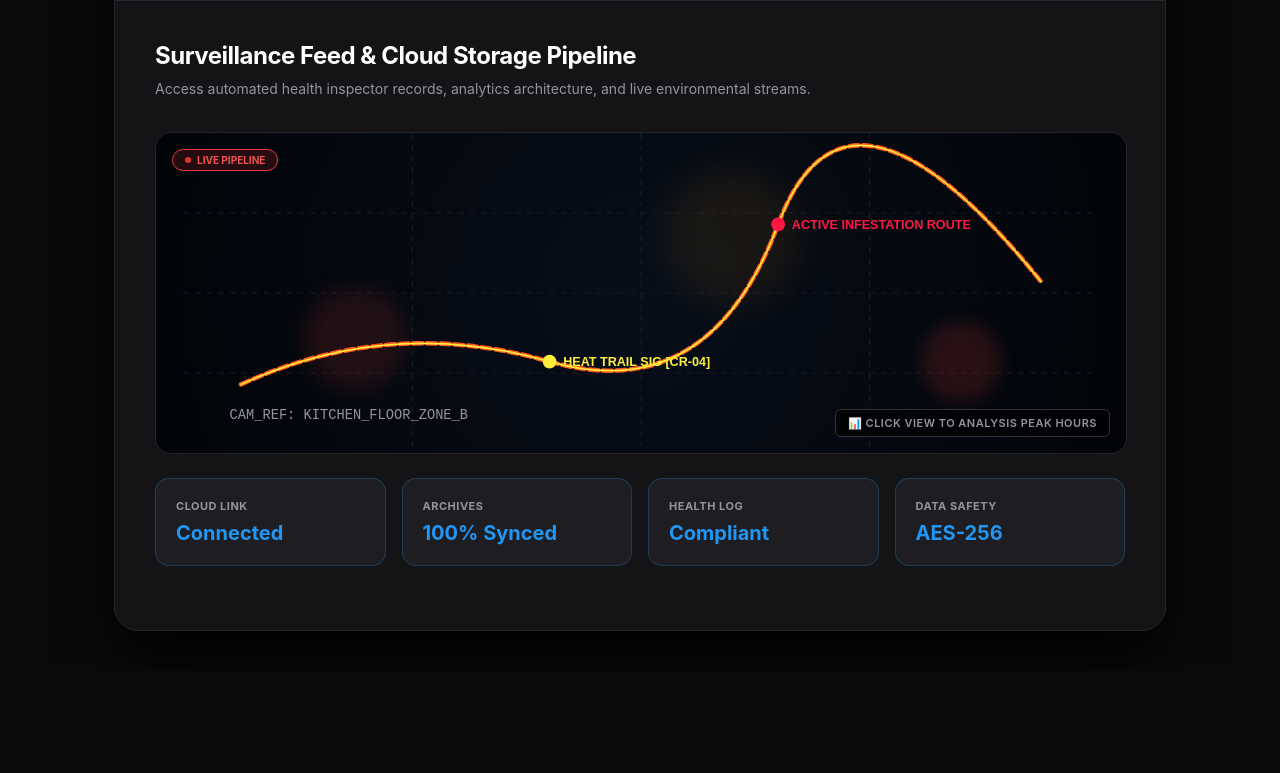
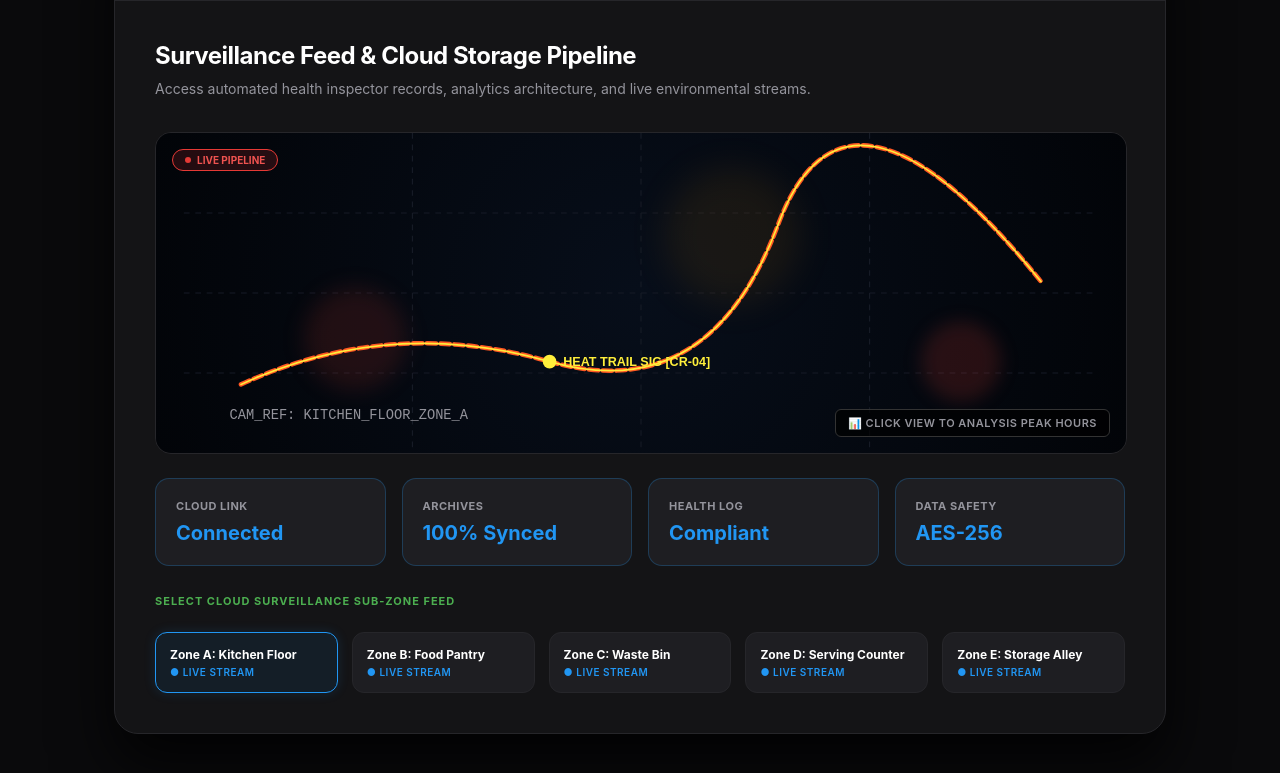
Before and after one commit to ngtl1118/super-pest-trap-web, a plain HTML site: page index.html in a window 1280 px wide. Both pictures are taken after a click on the button "👁️ LIVE CLOUD". Shown: the part 133-906 px from the top of the page. Before the commit the page ends 804 px from the top, so only its background shows below. Drawn offline with Linux system fonts and the light colour scheme.

Commit message:
Update index.html

```diff
--- a/index.html
+++ b/index.html
@@ -383,7 +383,50 @@
             animation: blink 1s infinite alternate;
         }
 
-        @keyframes blink { from { opacity: 0.3; } to { opacity: 1; } }
+        /* 5-Column Intersecting Gallery Grid Row Styling */
+        .footage-gallery-row {
+            display: grid;
+            grid-template-columns: repeat(5, 1fr);
+            gap: 14px;
+            margin-top: 24px;
+        }
+
+        .footage-thumb-card {
+            background-color: var(--bg-input);
+            border: 1px solid var(--border-subtle);
+            border-radius: 12px;
+            padding: 14px;
+            text-align: left;
+            cursor: pointer;
+            transition: all 0.2s ease;
+            position: relative;
+        }
+
+        .footage-thumb-card:hover {
+            border-color: var(--blue-accent);
+            background-color: rgba(33, 150, 243, 0.02);
+        }
+
+        .footage-thumb-card.active {
+            border-color: var(--blue-accent);
+            background-color: rgba(33, 150, 243, 0.08);
+            box-shadow: 0 0 12px rgba(33, 150, 243, 0.15);
+        }
+
+        .thumb-title {
+            font-size: 12px;
+            font-weight: 700;
+            color: var(--text-pure);
+            margin-bottom: 4px;
+        }
+
+        .thumb-status {
+            font-size: 10px;
+            font-weight: 600;
+            color: var(--blue-accent);
+            text-transform: uppercase;
+            letter-spacing: 0.5px;
+        }
 
         /* Subscription Tiers Layout */
         .subscription-grid {
@@ -520,7 +563,7 @@
             line-height: 1.6;
         }
 
-        /* Interactive AI Support Chat Window Styling */
+        /* Interactive Chat Console */
         .chat-console-box {
             background-color: #0f0f12;
             border: 1px solid var(--border-subtle);
@@ -605,9 +648,7 @@
             transition: border-color 0.2s;
         }
 
-        .chat-text-field:focus {
-            border-color: var(--brand-green);
-        }
+        .chat-text-field:focus { border-color: var(--brand-green); }
 
         .chat-submit-btn {
             background-color: var(--bg-input);
@@ -621,11 +662,7 @@
             transition: all 0.2s;
         }
 
-        .chat-submit-btn:hover {
-            background-color: var(--brand-green);
-            color: #000000;
-            border-color: var(--brand-green);
-        }
+        .chat-submit-btn:hover { background-color: var(--brand-green); color: #000000; border-color: var(--brand-green); }
 
         .agent-notice-box {
             background-color: rgba(239, 83, 80, 0.04);
@@ -658,7 +695,7 @@
         </div>
     </div>
 
-    <!-- VIEWPORT 1: SCENT CONTROL (WITH LOCATION MONITORING SWITCH) -->
+    <!-- VIEWPORT 1: SCENT CONTROL -->
     <div id="scent-panel" class="panel-content active">
         <div class="grid-two-column">
             <div>
@@ -741,19 +778,18 @@
         </div>
     </div>
 
-    <!-- VIEWPORT 3: SURVEILLANCE & CLOUD (UPGRADED WITH INTERACTIVE COCKROACH ROUTE ANALYSIS) -->
+    <!-- VIEWPORT 3: SURVEILLANCE & CLOUD WITH 5 CONCURRENT MULTI-FOOTAGE PATHS -->
     <div id="cloud-panel" class="panel-content">
         <h3 class="system-title">Surveillance Feed & Cloud Storage Pipeline</h3>
         <p class="system-desc">Access automated health inspector records, analytics architecture, and live environmental streams.</p>
 
-        <!-- Toggle Wrapper Element -->
+        <!-- Toggle Master Screen Display Window -->
         <div class="media-deck-frame" id="cloudInteractiveDeck" onclick="toggleCloudMediaView()">
             <div class="live-indicator"><span class="live-dot"></span>Live Pipeline</div>
 
             <!-- VIEW A: THERMAL MOTION SIGNATURE MAP -->
             <div class="thermal-feed-view">
                 <svg class="vector-chart-canvas" viewBox="0 0 800 280" xmlns="http://www.w3.org/2000/svg">
-                    <!-- Floorplan Mock Grid Lines -->
                     <line x1="0" y1="70" x2="800" y2="70" stroke="#161b26" stroke-width="1" stroke-dasharray="5,5"/>
                     <line x1="0" y1="140" x2="800" y2="140" stroke="#161b26" stroke-width="1" stroke-dasharray="5,5"/>
                     <line x1="0" y1="210" x2="800" y2="210" stroke="#161b26" stroke-width="1" stroke-dasharray="5,5"/>
@@ -761,24 +797,17 @@
                     <line x1="400" y1="0" x2="400" y2="280" stroke="#161b26" stroke-width="1" stroke-dasharray="5,5"/>
                     <line x1="600" y1="0" x2="600" y2="280" stroke="#161b26" stroke-width="1" stroke-dasharray="5,5"/>
 
-                    <!-- Background Infrared Heat map blooms -->
                     <circle cx="150" cy="180" r="45" fill="rgba(244, 67, 54, 0.12)" filter="blur(10px)" />
                     <circle cx="480" cy="90" r="60" fill="rgba(255, 152, 0, 0.08)" filter="blur(15px)" />
                     <circle cx="680" cy="200" r="35" fill="rgba(244, 67, 54, 0.15)" filter="blur(8px)" />
 
-                    <!-- Vector Drawn Cockroach Movement Trail Route -->
-                    <path d="M 50,220 Q 180,160 320,200 T 520,80 T 750,130" fill="none" stroke="#ff5722" stroke-width="4" stroke-linecap="round" stroke-dasharray="8,4" />
-                    <path d="M 50,220 Q 180,160 320,200 T 520,80 T 750,130" fill="none" stroke="#ffeb3b" stroke-width="1.5" stroke-linecap="round" />
+                    <!-- Vector Path targeted by script -->
+                    <path id="thermalVectorRoutePath" d="M 50,220 Q 180,160 320,200 T 520,80 T 750,130" fill="none" stroke="#ff5722" stroke-width="4" stroke-linecap="round" stroke-dasharray="8,4" />
+                    <path id="thermalVectorGlowPath" d="M 50,220 Q 180,160 320,200 T 520,80 T 750,130" fill="none" stroke="#ffeb3b" stroke-width="1.5" stroke-linecap="round" />
 
-                    <!-- Vector Target Indicators -->
                     <circle cx="320" cy="200" r="6" fill="#ffef3b" />
                     <text x="332" y="204" fill="#ffef3b" font-size="11" font-weight="bold" font-family="sans-serif">HEAT TRAIL SIG [CR-04]</text>
-
-                    <circle cx="520" cy="80" r="6" fill="#ff1744" />
-                    <text x="532" y="84" fill="#ff1744" font-size="11" font-weight="bold" font-family="sans-serif">ACTIVE INFESTATION ROUTE</text>
-
-                    <!-- Overlay Camera Metadata -->
-                    <text x="40" y="250" fill="#94949c" font-size="12" font-family="monospace">CAM_REF: KITCHEN_FLOOR_ZONE_B</text>
+                    <text id="thermalCameraRefText" x="40" y="250" fill="#94949c" font-size="12" font-family="monospace">CAM_REF: KITCHEN_FLOOR_ZONE_A</text>
                 </svg>
                 <div class="click-prompt-hint">📊 Click View to Analysis Peak Hours</div>
             </div>
@@ -786,59 +815,76 @@
             <!-- VIEW B: HOURLY ACTIVITY ANALYTICS GRAPH -->
             <div class="analytics-graph-view">
                 <div class="graph-header-row">
-                    <div class="graph-title">📈 Cockroach Chrono-Activity Peak Evaluation (24H Matrix)</div>
+                    <div id="graphTitleField" class="graph-title">📈 Zone A - Kitchen Floor Activity Peak Evaluation (24H Matrix)</div>
                     <span style="font-size: 12px; color: var(--brand-green); font-weight: 600;">↩ Click Anywhere to Return Feed</span>
                 </div>
 
-                <!-- SVG Activity Bar Visualization -->
                 <svg viewBox="0 0 800 200" xmlns="http://www.w3.org/2000/svg" style="width:100%; flex:1;">
-                    <!-- Axis Boundaries -->
                     <line x1="50" y1="160" x2="750" y2="160" stroke="#333" stroke-width="2"/>
                     <line x1="50" y1="20" x2="50" y2="160" stroke="#333" stroke-width="1"/>
 
-                    <!-- Time Grid Indicators and Dynamic Bars -->
-                    <!-- Morning / Afternoon (Low Count) -->
-                    <rect x="80" y="150" width="24" height="10" fill="#222" rx="3"/>
+                    <!-- Individual targetable metrics bars -->
+                    <rect id="vbar0" x="80" y="150" width="24" height="10" fill="#333" rx="3"/>
                     <text x="80" y="180" fill="#666" font-size="11" font-family="sans-serif">08:00</text>
 
-                    <rect x="160" y="153" width="24" height="7" fill="#222" rx="3"/>
+                    <rect id="vbar1" x="160" y="153" width="24" height="7" fill="#333" rx="3"/>
                     <text x="160" y="180" fill="#666" font-size="11" font-family="sans-serif">12:00</text>
 
-                    <rect x="240" y="145" width="24" height="15" fill="#333" rx="3"/>
+                    <rect id="vbar2" x="240" y="145" width="24" height="15" fill="#333" rx="3"/>
                     <text x="240" y="180" fill="#666" font-size="11" font-family="sans-serif">16:00</text>
 
-                    <rect x="320" y="130" width="24" height="30" fill="#555" rx="3"/>
+                    <rect id="vbar3" x="320" y="130" width="24" height="30" fill="#555" rx="3"/>
                     <text x="320" y="180" fill="#888" font-size="11" font-family="sans-serif">19:00</text>
 
-                    <!-- Night Spikes (Nocturnal Surge Peaks) -->
-                    <rect x="400" y="70" width="24" height="90" fill="var(--blue-accent)" rx="3"/>
+                    <rect id="vbar4" x="400" y="70" width="24" height="90" fill="var(--blue-accent)" rx="3"/>
                     <text x="400" y="180" fill="var(--blue-accent)" font-size="11" font-weight="bold" font-family="sans-serif">21:00</text>
 
-                    <!-- Absolute Midnight Peaks -->
-                    <rect x="480" y="25" width="24" height="135" fill="var(--alert-red)" rx="3"/>
-                    <circle cx="492" cy="20" r="4" fill="#fff" />
+                    <rect id="vbar5" x="480" y="25" width="24" height="135" fill="var(--alert-red)" rx="3"/>
                     <text x="480" y="180" fill="var(--alert-red)" font-size="11" font-weight="bold" font-family="sans-serif">23:00</text>
 
-                    <rect x="560" y="35" width="24" height="125" fill="var(--alert-red)" rx="3"/>
+                    <rect id="vbar6" x="560" y="35" width="24" height="125" fill="var(--alert-red)" rx="3"/>
                     <text x="560" y="180" fill="var(--alert-red)" font-size="11" font-weight="bold" font-family="sans-serif">02:00</text>
 
-                    <rect x="640" y="60" width="24" height="100" fill="var(--blue-accent)" rx="3"/>
+                    <rect id="vbar7" x="640" y="60" width="24" height="100" fill="var(--blue-accent)" rx="3"/>
                     <text x="640" y="180" fill="var(--blue-accent)" font-size="11" font-weight="bold" font-family="sans-serif">05:00</text>
 
-                    <rect x="710" y="148" width="24" height="12" fill="#333" rx="3"/>
+                    <rect id="vbar8" x="710" y="148" width="24" height="12" fill="#333" rx="3"/>
                     <text x="710" y="180" fill="#666" font-size="11" font-family="sans-serif">07:00</text>
-
-                    <!-- Volume Metrics Markers -->
-                    <text x="710" y="45" fill="var(--alert-red)" font-size="11" font-weight="bold" font-family="sans-serif">CRITICAL SPIKE ZONE</text>
                 </svg>
             </div>
         </div>
 
+        <!-- Metric Infrastructure Rows -->
         <div class="info-grid" style="grid-template-columns: repeat(4, 1fr);">
             <div class="info-card" style="border-color: rgba(33, 150, 243, 0.25);"><div class="card-label">Cloud Link</div><div class="card-value" style="color: var(--blue-accent);">Connected</div></div>
             <div class="info-card" style="border-color: rgba(33, 150, 243, 0.25);"><div class="card-label">Archives</div><div class="card-value" style="color: var(--blue-accent);">100% Synced</div></div>
             <div class="info-card" style="border-color: rgba(33, 150, 243, 0.25);"><div class="card-label">Health Log</div><div class="card-value" style="color: var(--blue-accent);">Compliant</div></div>
             <div class="info-card" style="border-color: rgba(33, 150, 243, 0.25);"><div class="card-label">Data Safety</div><div class="card-value" style="color: var(--blue-accent);">AES-256</div></div>
+        </div>
+
+        <!-- NEWLY INTEGRATED SUB-CLOUD ROW: 5 CONCURRENT FOOTAGE SELECTIONS -->
+        <div class="section-label" style="margin-top: 28px;">Select Cloud Surveillance Sub-Zone Feed</div>
+        <div class="footage-gallery-row">
+            <div class="footage-thumb-card active" id="fcard1" onclick="switchSurveillanceZone(event, 'zone1')">
+                <div class="thumb-title">Zone A: Kitchen Floor</div>
+                <div class="thumb-status">● Live Stream</div>
+            </div>
+            <div class="footage-thumb-card" id="fcard2" onclick="switchSurveillanceZone(event, 'zone2')">
+                <div class="thumb-title">Zone B: Food Pantry</div>
+                <div class="thumb-status">● Live Stream</div>
+            </div>
+            <div class="footage-thumb-card" id="fcard3" onclick="switchSurveillanceZone(event, 'zone3')">
+                <div class="thumb-title">Zone C: Waste Bin</div>
+                <div class="thumb-status">● Live Stream</div>
+            </div>
+            <div class="footage-thumb-card" id="fcard4" onclick="switchSurveillanceZone(event, 'zone4')">
+                <div class="thumb-title">Zone D: Serving Counter</div>
+                <div class="thumb-status">● Live Stream</div>
+            </div>
+            <div class="footage-thumb-card" id="fcard5" onclick="switchSurveillanceZone(event, 'zone5')">
+                <div class="thumb-title">Zone E: Storage Alley</div>
+                <div class="thumb-status">● Live Stream</div>
+            </div>
         </div>
     </div>
 
@@ -944,23 +990,75 @@
 </div>
 
 <script>
-    // Location Data Profiles
+    // Live Location Matrix Data Repository
     const cafeteriaProfiles = {
-        kpz: {
-            scentValue: "coffee",
-            compounds: "100% Bio-Organic",
-            lifespan: "12 Days Left",
-            integrityText: "45% Core Remaining",
-            integrityPercentage: 45
+        kpz: { scentValue: "coffee", compounds: "100% Bio-Organic", lifespan: "12 Days Left", integrityText: "45% Core Remaining", integrityPercentage: 45 },
+        kiy: { scentValue: "pandan", compounds: "100% Bio-Organic", lifespan: "28 Days Left", integrityText: "85% Core Remaining", integrityPercentage: 85 }
+    };
+
+    // Sub-Zone Surveillance Data Repository Map
+    const multiZoneMetrics = {
+        zone1: {
+            title: "CAM_REF: KITCHEN_FLOOR_ZONE_A",
+            graphTitle: "📈 Zone A - Kitchen Floor Activity Peak Evaluation (24H Matrix)",
+            pathD: "M 50,220 Q 180,160 320,200 T 520,80 T 750,130",
+            heights: [10, 7, 15, 30, 90, 135, 125, 100, 12]
         },
-        kiy: {
-            scentValue: "pandan",
-            compounds: "100% Bio-Organic",
-            lifespan: "28 Days Left",
-            integrityText: "85% Core Remaining",
-            integrityPercentage: 85
+        zone2: {
+            title: "CAM_REF: FOOD_PANTRY_ZONE_B",
+            graphTitle: "📈 Zone B - Food Pantry Activity Peak Evaluation (24H Matrix)",
+            pathD: "M 100,80 Q 250,240 400,100 T 600,220 T 740,60",
+            heights: [45, 65, 20, 10, 35, 60, 138, 115, 50]
+        },
+        zone3: {
+            title: "CAM_REF: WASTE_BIN_ZONE_C",
+            graphTitle: "📈 Zone C - Waste Bin Activity Peak Evaluation (24H Matrix)",
+            pathD: "M 70,140 Q 300,50 450,180 T 620,120 T 720,240",
+            heights: [5, 5, 12, 85, 132, 142, 95, 45, 15]
+        },
+        zone4: {
+            title: "CAM_REF: SERVING_COUNTER_ZONE_D",
+            graphTitle: "📈 Zone D - Serving Counter Activity Peak Evaluation (24H Matrix)",
+            pathD: "M 40,50 Q 150,150 380,60 T 590,200 T 760,90",
+            heights: [20, 15, 10, 12, 40, 75, 110, 130, 65]
+        },
+        zone5: {
+            title: "CAM_REF: STORAGE_ALLEY_ZONE_E",
+            graphTitle: "📈 Zone E - Storage Alley Activity Peak Evaluation (24H Matrix)",
+            pathD: "M 120,240 Q 220,100 420,150 T 550,60 T 710,180",
+            heights: [75, 35, 15, 20, 55, 95, 125, 138, 90]
         }
     };
+
+    // Switch between the 5 surveillance camera feeds and chart indicators dynamically
+    function switchSurveillanceZone(evt, zoneKey) {
+        evt.stopPropagation(); // Stop clicking card from immediately flipping the toggled layout frame
+
+        // Remove active configuration styling class from alternative card buttons
+        const cards = document.querySelectorAll(".footage-thumb-card");
+        cards.forEach(card => card.classList.remove("active"));
+
+        // Apply active visual configuration selection
+        evt.currentTarget.classList.add("active");
+
+        const data = multiZoneMetrics[zoneKey];
+
+        // 1. Re-render Vector Maps Paths
+        document.getElementById("thermalVectorRoutePath").setAttribute("d", data.pathD);
+        document.getElementById("thermalVectorGlowPath").setAttribute("d", data.pathD);
+        document.getElementById("thermalCameraRefText").innerText = data.title;
+
+        // 2. Re-render Peak Graph Structural Text Labels
+        document.getElementById("graphTitleField").innerText = data.graphTitle;
+
+        // 3. Recompute Bar Heights & SVG Axis Alignment Coordinates
+        for (let i = 0; i < 9; i++) {
+            const barElement = document.getElementById("vbar" + i);
+            const heightValue = data.heights[i];
+            barElement.setAttribute("height", heightValue);
+            barElement.setAttribute("y", 160 - heightValue); // Pins alignment baseline position to bottom x-axis edge
+        }
+    }
 
     function syncLocationProfile() {
         const selectedLoc = document.getElementById("locationSelector").value;
@@ -972,33 +1070,22 @@
         document.getElementById("integrityProgressBarFill").style.width = profile.integrityPercentage + "%";
     }
 
-    // Toggle logic for switching between Thermal Route View and Analytics Graph
     function toggleCloudMediaView() {
-        const deck = document.getElementById("cloudInteractiveDeck");
-        deck.classList.toggle("show-charts");
+        document.getElementById("cloudInteractiveDeck").classList.toggle("show-charts");
     }
 
-    // Tab switching engine
     function openPanel(evt, panelId) {
         const contents = document.getElementsByClassName("panel-content");
-        for (let i = 0; i < contents.length; i++) {
-            contents[i].classList.remove("active");
-        }
-
+        for (let i = 0; i < contents.length; i++) contents[i].classList.remove("active");
         const tabs = document.getElementsByClassName("tab-btn");
-        for (let i = 0; i < tabs.length; i++) {
-            tabs[i].classList.remove("active");
-        }
-
+        for (let i = 0; i < tabs.length; i++) tabs[i].classList.remove("active");
         document.getElementById(panelId).classList.add("active");
         evt.currentTarget.classList.add("active");
     }
 
-    // Accordion expansion engine
     function toggleAccordion(element) {
         const item = element.parentElement;
         const content = element.nextElementSibling;
-
         if (item.classList.contains("open")) {
             content.style.maxHeight = null;
             item.classList.remove("open");
@@ -1008,18 +1095,12 @@
                 oi.querySelector(".accordion-content").style.maxHeight = null;
                 oi.classList.remove("open");
             });
-
             item.classList.add("open");
             content.style.maxHeight = content.scrollHeight + "px";
         }
     }
 
-    // Live Automated Chat Console Engine
-    function handleChatKeyPress(e) {
-        if (e.key === 'Enter') {
-            executeChatMessage();
-        }
-    }
+    function handleChatKeyPress(e) { if (e.key === 'Enter') executeChatMessage(); }
 
     function executeChatMessage() {
         const inputField = document.getElementById("chatInputField");
@@ -1027,7 +1108,6 @@
         if (queryText === "") return;
 
         const viewport = document.getElementById("chatViewport");
-
         const userBubble = document.createElement("div");
         userBubble.className = "chat-bubble user-bubble";
         userBubble.innerText = queryText;
@@ -1045,9 +1125,7 @@
         }, 750);
     }
 
-    window.onload = function() {
-        syncLocationProfile();
-    };
+    window.onload = function() { syncLocationProfile(); };
 </script>
 
 </body>
```
